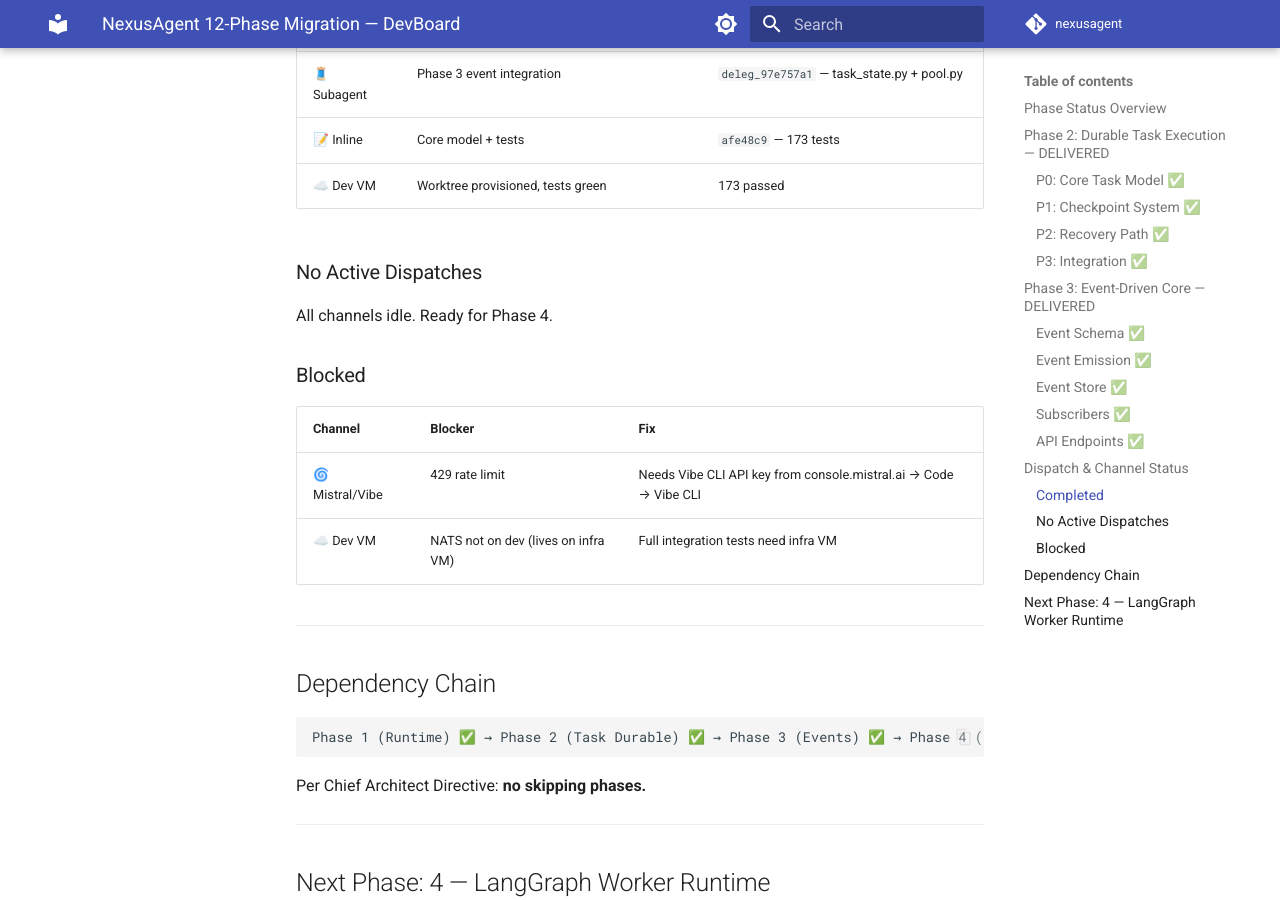
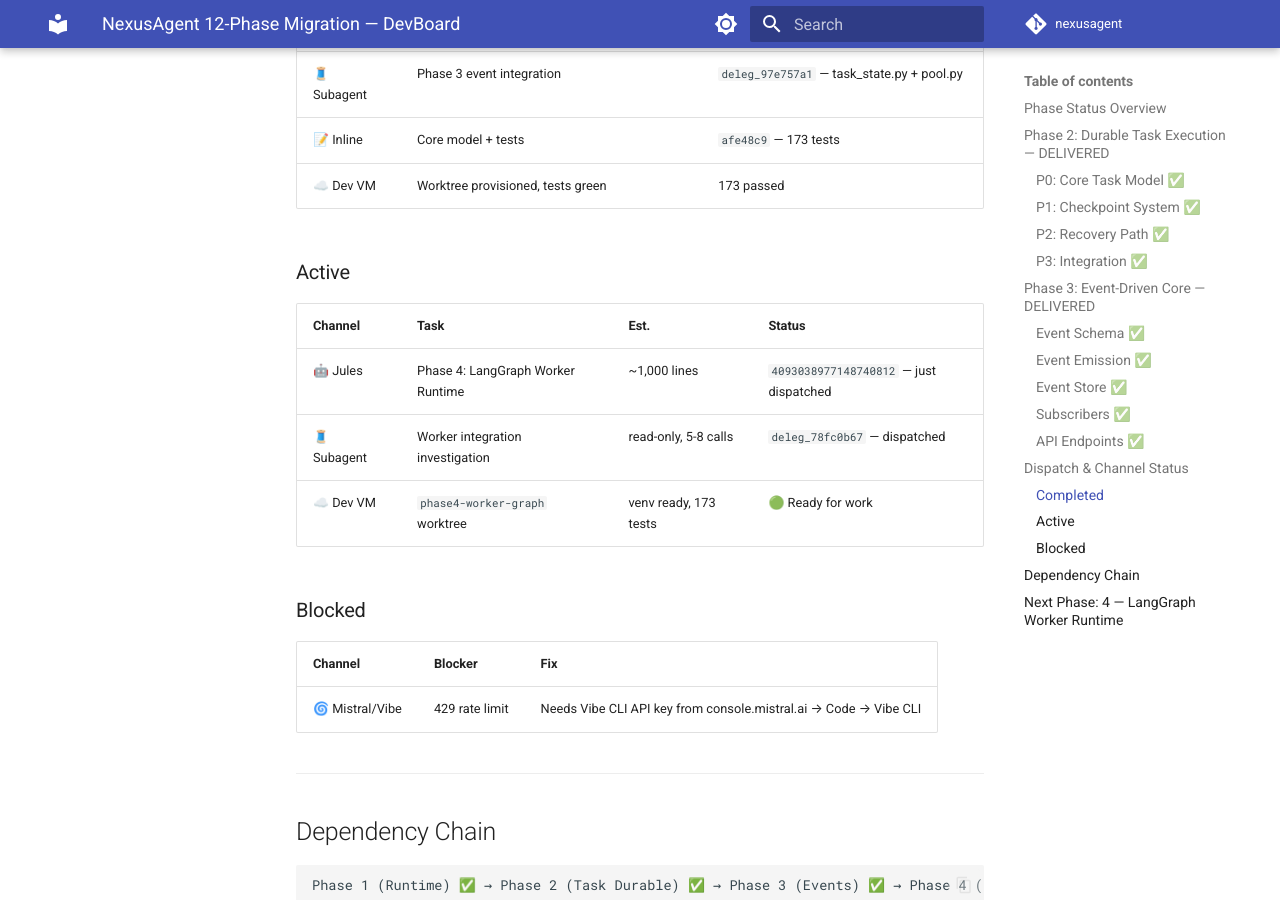
Before and after one commit to stephanos8926-lgtm/NexusAgent, an MkDocs documentation site: the page built from docs/devboard/README.md, in a window 1280 px wide and 900 px high, scrolled down 4077 px. Built offline with MkDocs 1.6.1 and Material for MkDocs 9.7.7, drawn with Linux system fonts in a browser that asks for light colours; comment, search, counter and statistics services are not loaded; the version menu is left out.

Commit message:
docs(devboard): Phase 4 dispatched — Jules, subagent investigation, dev VM worktree ready

```diff
--- a/docs/devboard/README.md
+++ b/docs/devboard/README.md
@@ -102,14 +102,17 @@
 | 📝 Inline | Core model + tests | `afe48c9` — 173 tests |
 | ☁️ Dev VM | Worktree provisioned, tests green | 173 passed |
 
-### No Active Dispatches
-All channels idle. Ready for Phase 4.
+### Active
+| Channel | Task | Est. | Status |
+|---------|------|------|--------|
+| 🤖 Jules | Phase 4: LangGraph Worker Runtime | ~1,000 lines | `4093038977148740812` — just dispatched |
+| 🧵 Subagent | Worker integration investigation | read-only, 5-8 calls | `deleg_78fc0b67` — dispatched |
+| ☁️ Dev VM | `phase4-worker-graph` worktree | venv ready, 173 tests | 🟢 Ready for work |
 
 ### Blocked
 | Channel | Blocker | Fix |
 |---------|---------|-----|
 | 🌀 Mistral/Vibe | 429 rate limit | Needs Vibe CLI API key from console.mistral.ai → Code → Vibe CLI |
-| ☁️ Dev VM | NATS not on dev (lives on infra VM) | Full integration tests need infra VM |
 
 ---
 
```
